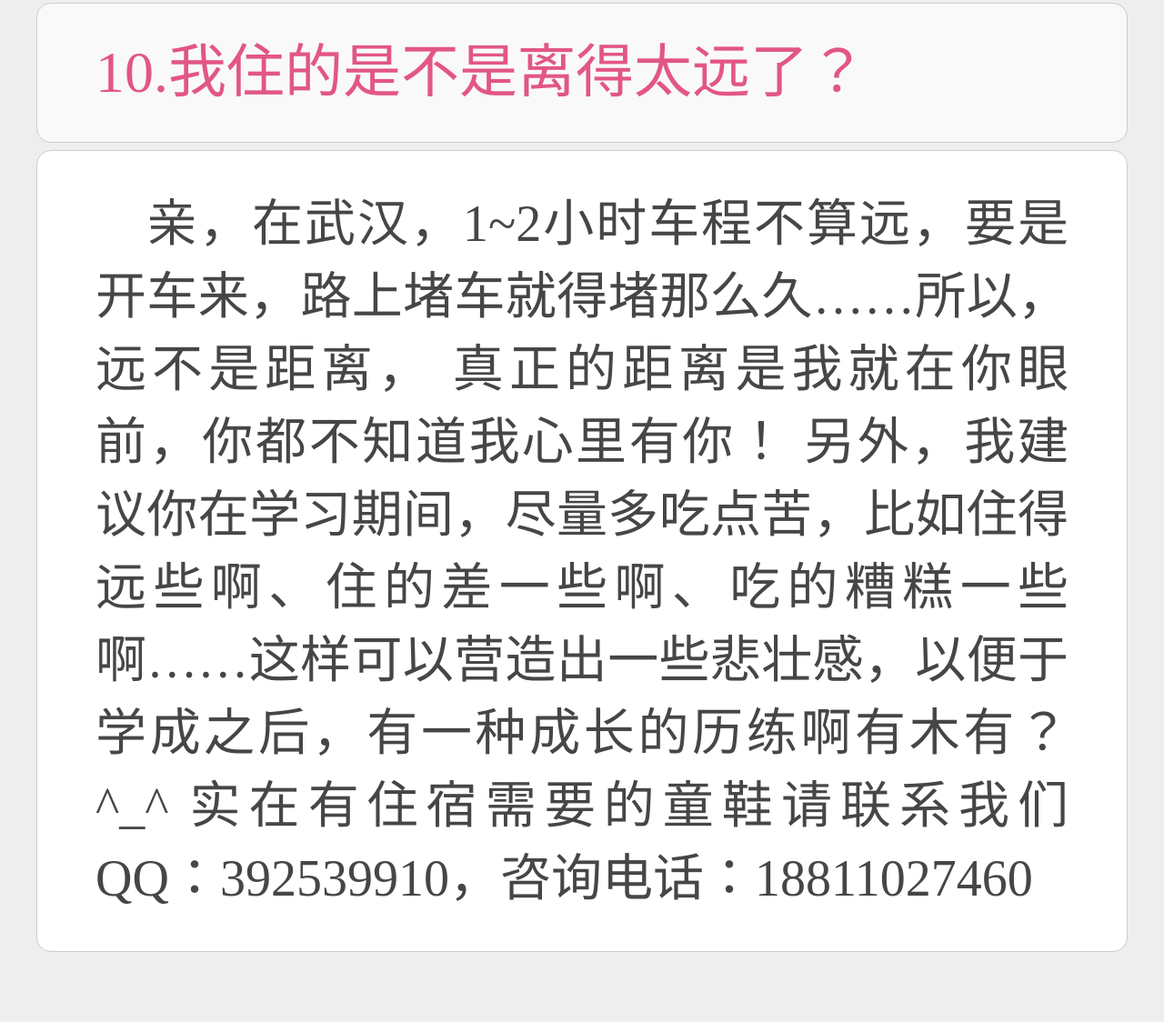
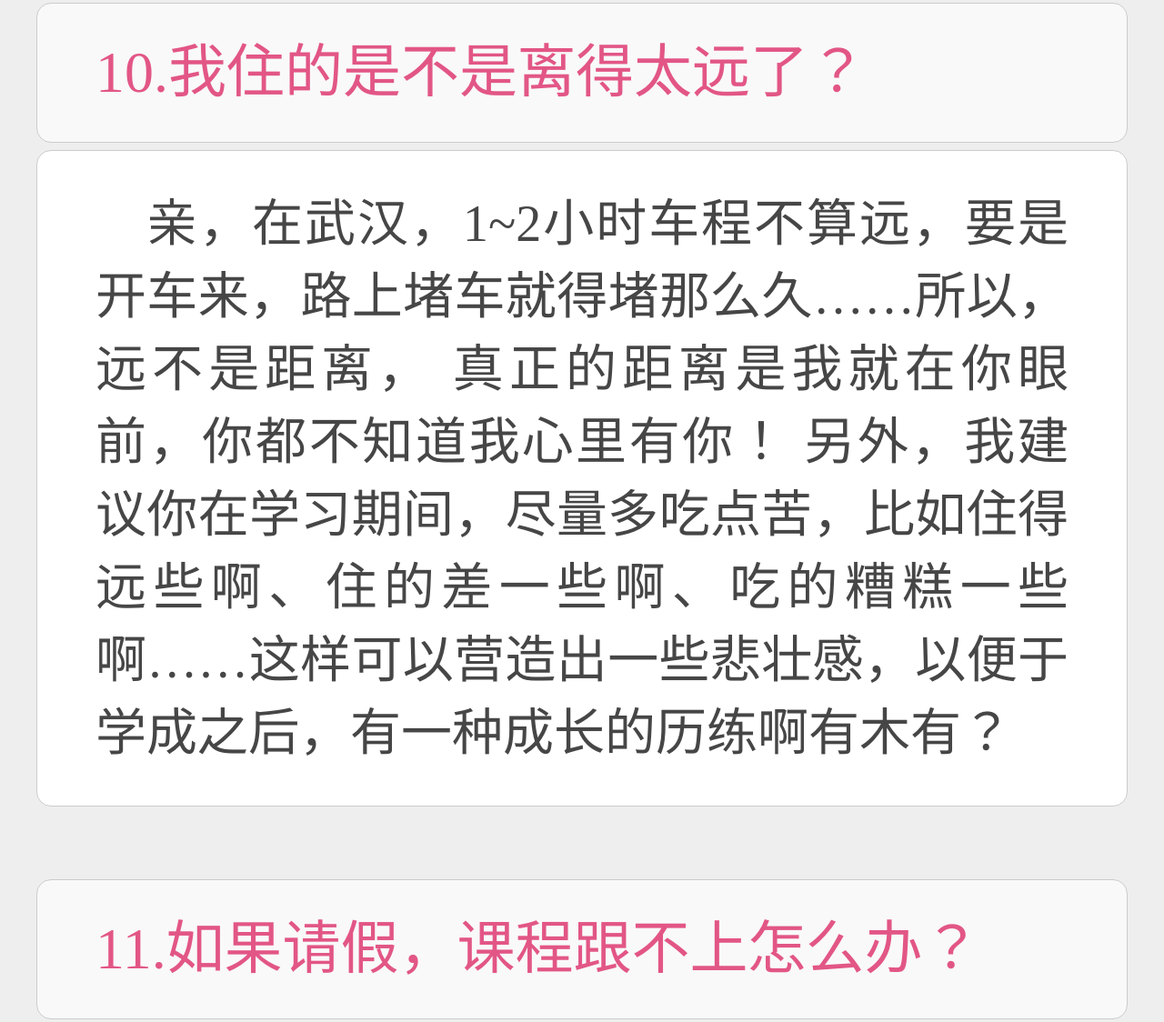
Before and after one commit to lhzclick/hytXc, a plain HTML site: page index.html in a window 1280 px wide. Shown: the part 10361-11485 px from the top of the page at 91% size. Drawn offline with Linux system fonts and the light colour scheme.

Commit message:
Update index.html

```diff
--- a/index.html
+++ b/index.html
@@ -129,8 +129,7 @@ QQ：392539910，咨询电话：18811027460
 					<p class="ques">10.我住的是不是离得太远了？</p>
 					<p class="answ">
 						亲，在武汉，1~2小时车程不算远，要是开车来，路上堵车就得堵那么久……所以，远不是距离， 真正的距离是我就在你眼前，你都不知道我心里有你！
-另外，我建议你在学习期间，尽量多吃点苦，比如住得远些啊、住的差一些啊、吃的糟糕一些啊……这样可以营造出一些悲壮感，以便于学成之后，有一种成长的历练啊有木有？^_^
-实在有住宿需要的童鞋请联系我们QQ：392539910，咨询电话：18811027460
+另外，我建议你在学习期间，尽量多吃点苦，比如住得远些啊、住的差一些啊、吃的糟糕一些啊……这样可以营造出一些悲壮感，以便于学成之后，有一种成长的历练啊有木有？
 					</p>
 				</li>
 				<li>
```
